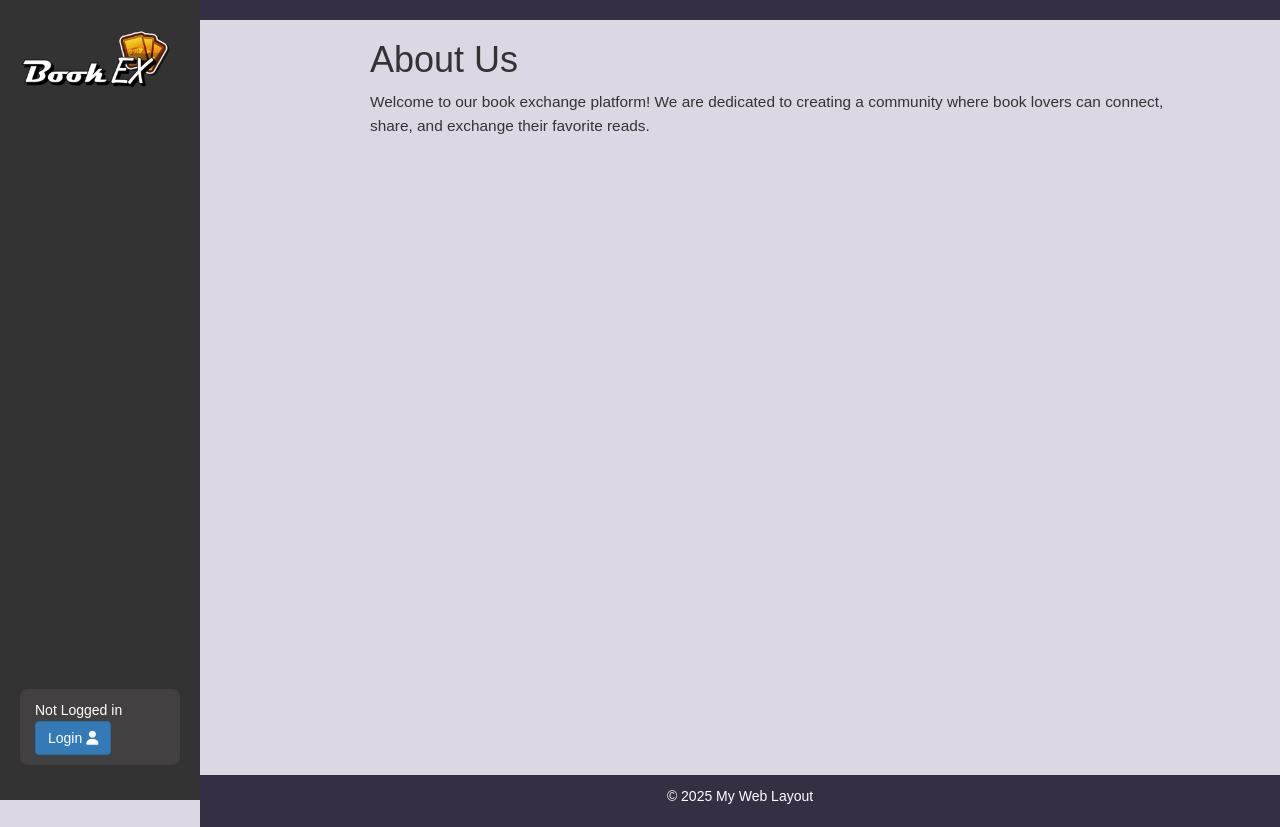
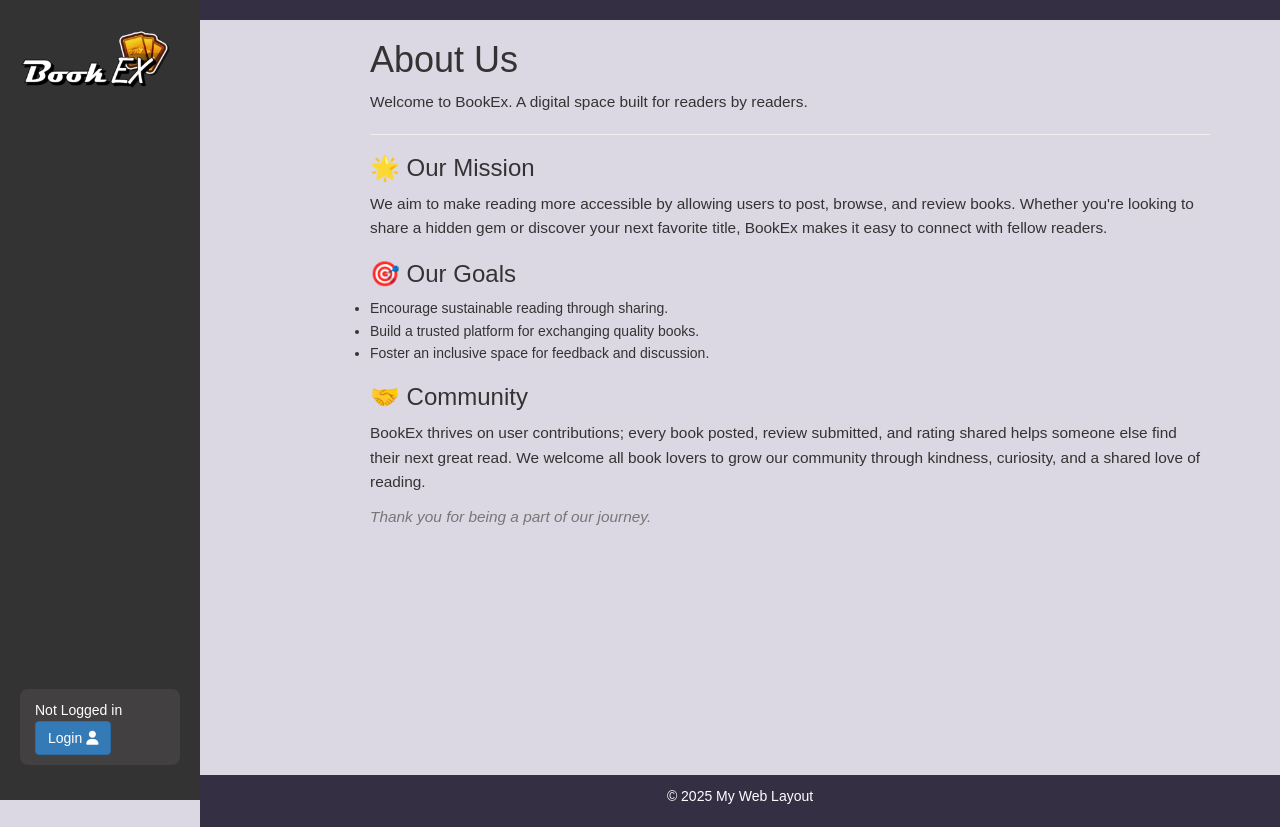
Before and after one commit to jmiralo84/BookEx, a Django app: template bookEx/templates/bookMng/about_us.html in a window 1280 px wide. Run offline with Django 3.2, Linux system fonts and the light colour scheme; the template is opened without the code that fills it, so the values that code supplies are empty; some libraries are stand-ins or nearby versions.

Commit message:
New about_us page

```diff
--- a/bookEx/templates/bookMng/about_us.html
+++ b/bookEx/templates/bookMng/about_us.html
@@ -1,11 +1,27 @@
 {% extends "base.html" %}
-{% load static%}
+{% load static %}
 
+{% block content %}
+<div class="text-centered">
+    <h1 class="mb-4"> About Us</h1>
 
-<!-- Remove every page dealing with the sidenav independently -->
+    <p class="lead">Welcome to BookEx. A digital space built for readers by readers.</p>
 
-{% block content%}
-  <h1>About Us</h1>
-    <p>Welcome to our book exchange platform! We are dedicated to creating a community where book lovers can connect,
-        share, and exchange their favorite reads.</p>
-{% endblock content%}
+    <hr class="my-4">
+
+    <h3>🌟 Our Mission</h3>
+    <p>We aim to make reading more accessible by allowing users to post, browse, and review books. Whether you're looking to share a hidden gem or discover your next favorite title, BookEx makes it easy to connect with fellow readers.</p>
+
+    <h3>🎯 Our Goals</h3>
+    <ul>
+        <li>Encourage sustainable reading through sharing.</li>
+        <li>Build a trusted platform for exchanging quality books.</li>
+        <li>Foster an inclusive space for feedback and discussion.</li>
+    </ul>
+
+    <h3>🤝 Community</h3>
+    <p>BookEx thrives on user contributions; every book posted, review submitted, and rating shared helps someone else find their next great read. We welcome all book lovers to grow our community through kindness, curiosity, and a shared love of reading.</p>
+
+    <p class="mt-4 text-muted"><em>Thank you for being a part of our journey.</em></p>
+</div>
+{% endblock content %}
```
